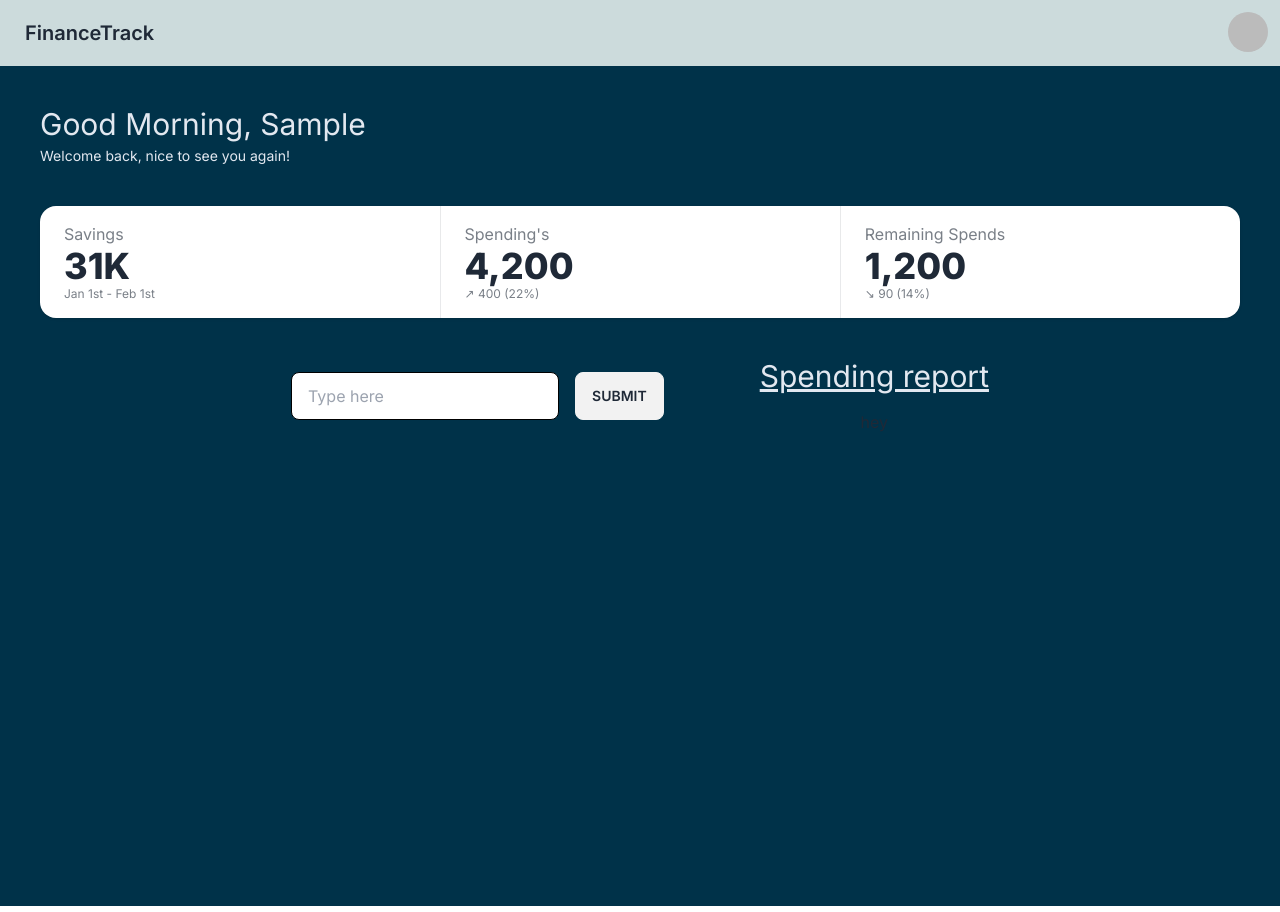
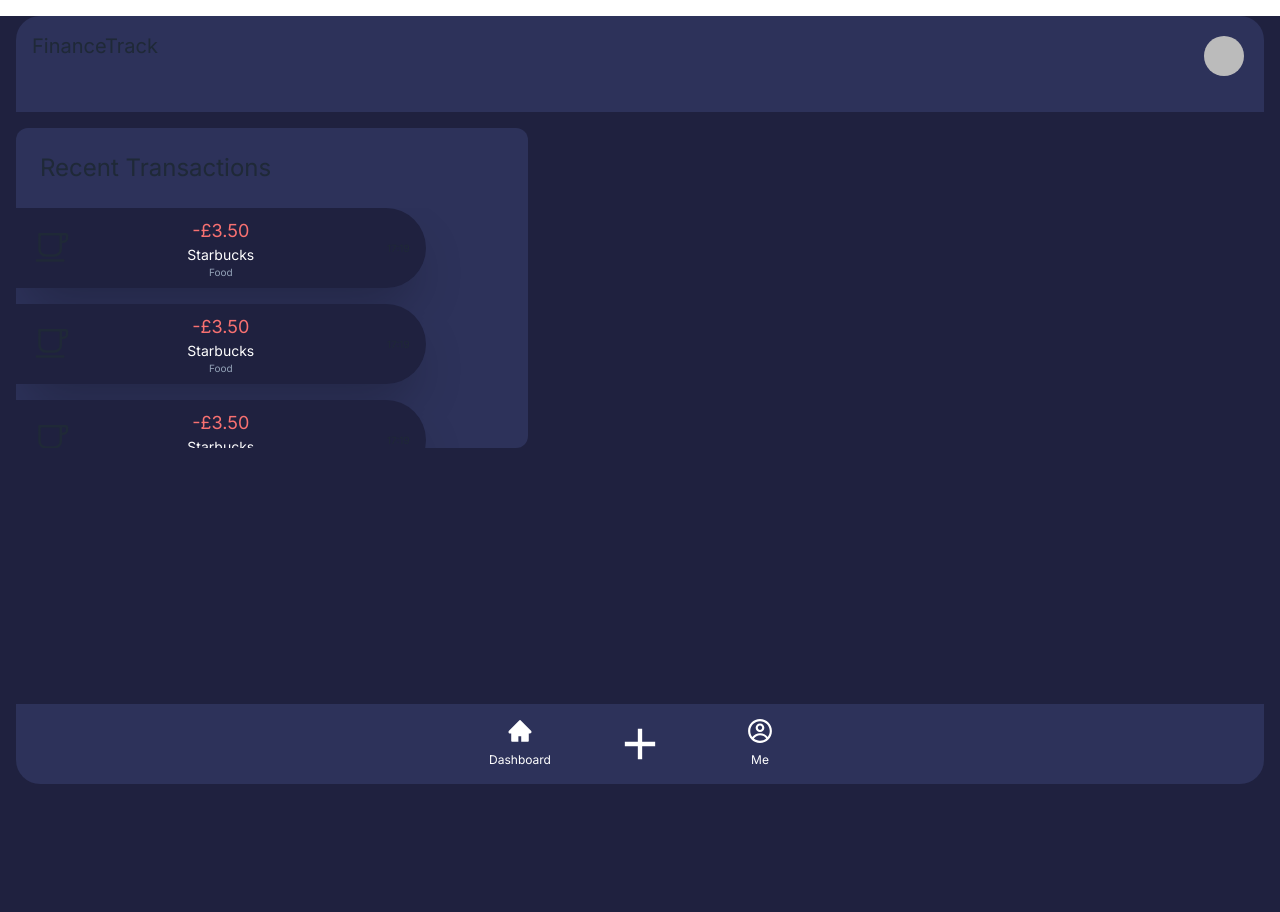
Before and after one commit to Cal3574/Finance-tracker, a Next.js app in the folder finance/: page /dashboard in a window 1280 px wide. Built offline with nearby package versions, Linux system fonts and the light colour scheme; no server answers; sample sign-in values are in the browser's storage.

Commit message:
added recent transaction component

```diff
--- a/finance/package.json
+++ b/finance/package.json
@@ -11,6 +11,7 @@
   "dependencies": {
     "@auth/prisma-adapter": "^1.0.0",
     "@prisma/client": "^4.16.2",
+    "@react-icons/all-files": "^4.1.0",
     "@types/bcrypt": "^5.0.0",
     "@types/node": "20.3.2",
     "@types/react": "18.2.14",
@@ -27,6 +28,7 @@
     "react": "18.2.0",
     "react-dom": "18.2.0",
     "react-google-button": "^0.7.2",
+    "react-icons": "^4.10.1",
     "tailwindcss": "3.3.2",
     "typescript": "5.1.3"
   },
--- a/finance/src/app/api/auth/[...nextauth]/route.ts
+++ b/finance/src/app/api/auth/[...nextauth]/route.ts
@@ -5,13 +5,8 @@ import GoogleProvider from "next-auth/providers/google";
 import { prisma } from "../../../../../db";
 
 const handler = NextAuth({
-  adapter: PrismaAdapter(prisma),
-  secret: process.env.SECRET_KEY,
+  // adapter: PrismaAdapter(prisma),
   providers: [
-    GoogleProvider({
-      clientId: process.env.GOOGLE_CLIENT_ID,
-      clientSecret: process.env.GOOGLE_CLIENT_SECRET,
-    }),
     CredentialsProvider({
       // The name to display on the sign in form (e.g. 'Sign in with...')
       name: "Credentials",
--- a/finance/src/app/api/login/route.ts
+++ b/finance/src/app/api/login/route.ts
@@ -25,7 +25,7 @@ export async function POST(request: Request) {
       token,
     };
 
-    console.log(result);
+    console.log(result, " result");
     return new Response(JSON.stringify(result));
   } else {
     return new Response(
--- /dev/null
+++ b/finance/src/app/components/layout/Footer.tsx
@@ -0,0 +1,37 @@
+import { FC } from "react";
+import { AiFillHome } from "react-icons/ai";
+import { GoGoal } from "react-icons/go";
+import { CgProfile } from "react-icons/cg";
+import { RiAddFill } from "react-icons/ri";
+interface FooterProps {}
+
+const Footer: FC<FooterProps> = ({}) => {
+  return (
+    <nav className="bottom-nav bg-[#2D325A] fixed inset-x-0 bottom-0 flex items-center justify-between px-4 py-2 h-20 m-4 rounded-b-3xl">
+      <div className="max-w-7xl mx-auto flex gap-10">
+        <a
+          href="#"
+          className="text-white flex flex-col items-center gap-2 w-20 hover:text-teal-200"
+        >
+          <AiFillHome size={26} />
+          <p className="text-xs">Dashboard</p>
+        </a>
+        <a
+          href="#"
+          className="text-white flex flex-col items-center gap-2 w-20 hover:text-teal-200"
+        >
+          <RiAddFill size={52} />
+        </a>
+        <a
+          href="#"
+          className="text-white flex flex-col items-center gap-2 w-20 hover:text-teal-200"
+        >
+          <CgProfile size={26} />
+          <p className="text-xs">Me</p>
+        </a>
+      </div>
+    </nav>
+  );
+};
+
+export default Footer;
--- a/finance/src/app/components/layout/Nav.tsx
+++ b/finance/src/app/components/layout/Nav.tsx
@@ -10,11 +10,16 @@ const Nav: FC<NavProps> = ({}) => {
   const { data: session, status } = useSession();
 
   return (
-    <div className="navbar bg-[#CCDBDC]">
-      <div className="flex-1">
-        <a className="btn btn-ghost normal-case text-xl">FinanceTrack</a>
+    <div className="top-nav bg-[#2D325A] inset-x-0 top-0 flex justify-between px-4 h-24 mt-4 mx-4 rounded-t-3xl">
+      <div className="flex-1 mt-4 flex-col">
+        <a className=" normal-case text-xl">FinanceTrack</a>
+        <div className="mt-2">
+          <h1 className="normal-case text-2xl">
+            {/* Welcome back, {session?.user.name}! */}
+          </h1>
+        </div>
       </div>
-      <div className="flex-none gap-2">
+      <div className="flex-none gap-2 mt-4">
         {session && session.user ? (
           <div className="dropdown dropdown-end">
             <label tabIndex={0} className="btn btn-ghost btn-circle avatar">
--- /dev/null
+++ b/finance/src/app/components/recentSpends/RecentSpends.tsx
@@ -0,0 +1,24 @@
+import { FC } from "react";
+import TransactionCard from "../transactionCards/TransactionCard";
+
+interface RecentSpendsProps {}
+
+const RecentSpends: FC<RecentSpendsProps> = ({}) => {
+  return (
+    <div className="bg-[#2D325A] rounded-xl h-80 w-[32rem] m-4 flex flex-col">
+      <div>
+        <h1 className="text-2xl text-start m-2 p-4">Recent Transactions</h1>
+      </div>
+      <div className="overflow-scroll">
+        <div className="flex flex-col w-full gap-4 mb-5">
+          <TransactionCard />
+          <TransactionCard />
+
+          <TransactionCard />
+        </div>
+      </div>
+    </div>
+  );
+};
+
+export default RecentSpends;
--- /dev/null
+++ b/finance/src/app/components/transactionCards/TransactionCard.tsx
@@ -0,0 +1,24 @@
+import { FC } from "react";
+import { IoCafeOutline } from "react-icons/io5";
+interface TransactionCardProps {}
+
+const TransactionCard: FC<TransactionCardProps> = ({}) => {
+  return (
+    <div className="bg-[#1f213f] w-4/5 h-20 rounded-r-full relative shadow-2xl">
+      <div className="absolute flex items-center  ml-4 left-0 mt-auto mb-auto top-0 bottom-0">
+        <IoCafeOutline size={40} />
+      </div>
+      <div className="text-white flex flex-col items-center justify-center h-full ">
+        <p className="text-lg text-red-400">-£3.50</p>
+        <p className="text-sm">Starbucks</p>
+        <p className="text-[10px] text-slate-400">Food</p>
+      </div>
+
+      <div className="text-[10px] flex items-center mr-4 absolute right-0 mt-auto mb-auto top-0 bottom-0">
+        <p>17:19</p>
+      </div>
+    </div>
+  );
+};
+
+export default TransactionCard;
--- a/finance/src/app/dashboard/page.tsx
+++ b/finance/src/app/dashboard/page.tsx
@@ -4,6 +4,7 @@ import { getServerSession } from "next-auth";
 import { authOptions } from "@/lib/auth";
 import { returnFirstName } from "@/utils/ReturnFirstName";
 import { redirect } from "next/navigation";
+import RecentSpends from "../components/recentSpends/RecentSpends";
 
 interface pageProps {}
 
@@ -15,47 +16,8 @@ const page: NextPage<pageProps> = async ({}) => {
   }
 
   return (
-    <div className="h-screen">
-      <div className="flex mt-10 text-slate-200 flex-col items-center mx-auto md:mx-10 md:items-start">
-        <div className="">
-          <h1 className="text-lg sm:text-xl md:text-2xl lg:text-3xl">
-            Good Morning, {returnFirstName(session?.user?.name)}
-          </h1>
-        </div>
-        <p className="text-sm mt-1">Welcome back, nice to see you again!</p>
-      </div>
-      <div className="stats stats-vertical lg:stats-horizontal shadow flex flex-col md:flex-row justify-center mx-auto ml-10 mr-10 mt-10">
-        <div className="stat">
-          <div className="stat-title">Savings</div>
-          <div className="stat-value">31K</div>
-          <div className="stat-desc">Jan 1st - Feb 1st</div>
-        </div>
-
-        <div className="stat">
-          <div className="stat-title">Spending&apos;s</div>
-          <div className="stat-value">4,200</div>
-          <div className="stat-desc">↗︎ 400 (22%)</div>
-        </div>
-
-        <div className="stat">
-          <div className="stat-title">Remaining Spends</div>
-          <div className="stat-value">1,200</div>
-          <div className="stat-desc">↘︎ 90 (14%)</div>
-        </div>
-      </div>
-      <div className="flex flex-col md:flex-row justify-center gap-24 items-center">
-        <div className="mt-10">
-          <Input />
-        </div>
-        <div className="flex justify-center items-center flex-col mt-10">
-          <h1 className="text-lg sm:text-xl md:text-2xl lg:text-3xl underline text-slate-200 mb-4">
-            Spending report
-          </h1>
-          <div className="flex-col text-md ">
-            <p>hey</p>
-          </div>
-        </div>
-      </div>
+    <div className="h-screen flex flex-wrap">
+      <RecentSpends />
     </div>
   );
 };
--- a/finance/src/app/globals.css
+++ b/finance/src/app/globals.css
@@ -3,5 +3,6 @@
 @tailwind utilities;
 
 body {
-  background-color: #003249;
+  background-color: #1f213f;
+  font-family: "Trebuchet MS";
 }
--- a/finance/src/app/layout.tsx
+++ b/finance/src/app/layout.tsx
@@ -1,4 +1,5 @@
 import Providers from "./Providers";
+import Footer from "./components/layout/Footer";
 
 import Nav from "./components/layout/Nav";
 import "./globals.css";
@@ -22,6 +23,7 @@ export default function RootLayout({
         <Providers>
           <Nav />
           {children}
+          <Footer />
         </Providers>
       </body>
     </html>
--- a/finance/src/middleware.ts
+++ b/finance/src/middleware.ts
@@ -1,5 +1,5 @@
 export { default } from "next-auth/middleware";
 
 export const config = {
-  matcher: ["/dashboard/:path*"],
+  matcher: ["/dashboard"],
 };
```
Also changed, not shown: 1 other file (tests, documents, lock files or other folders).
